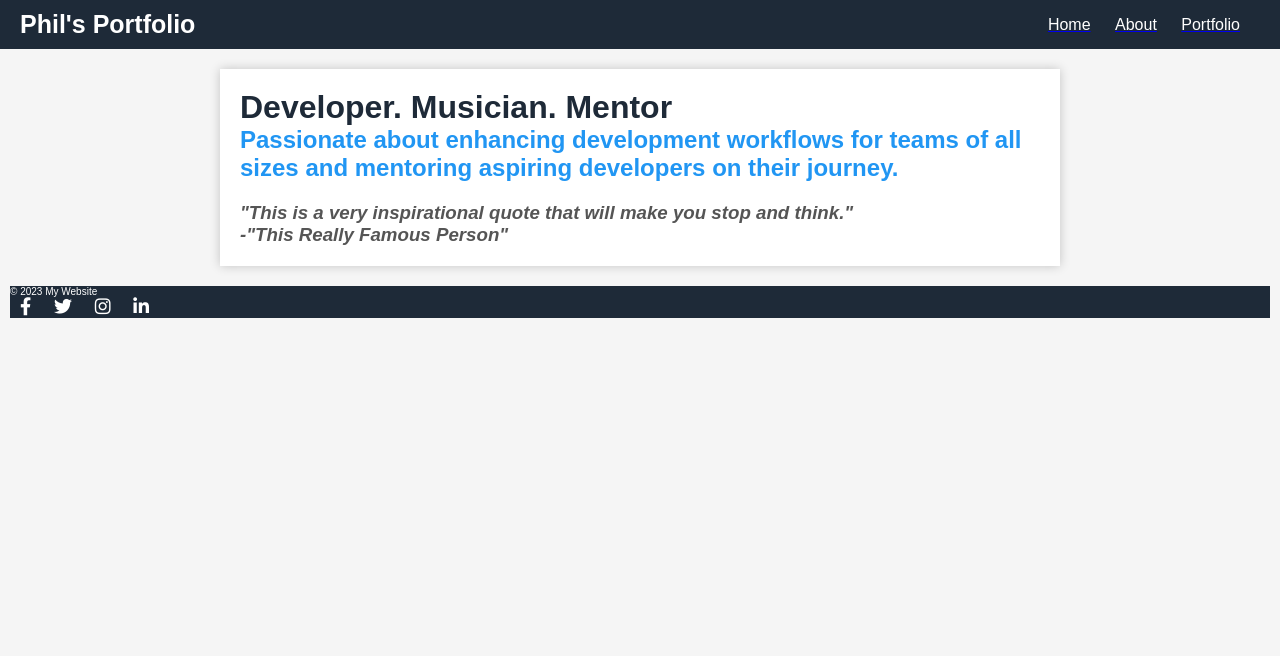
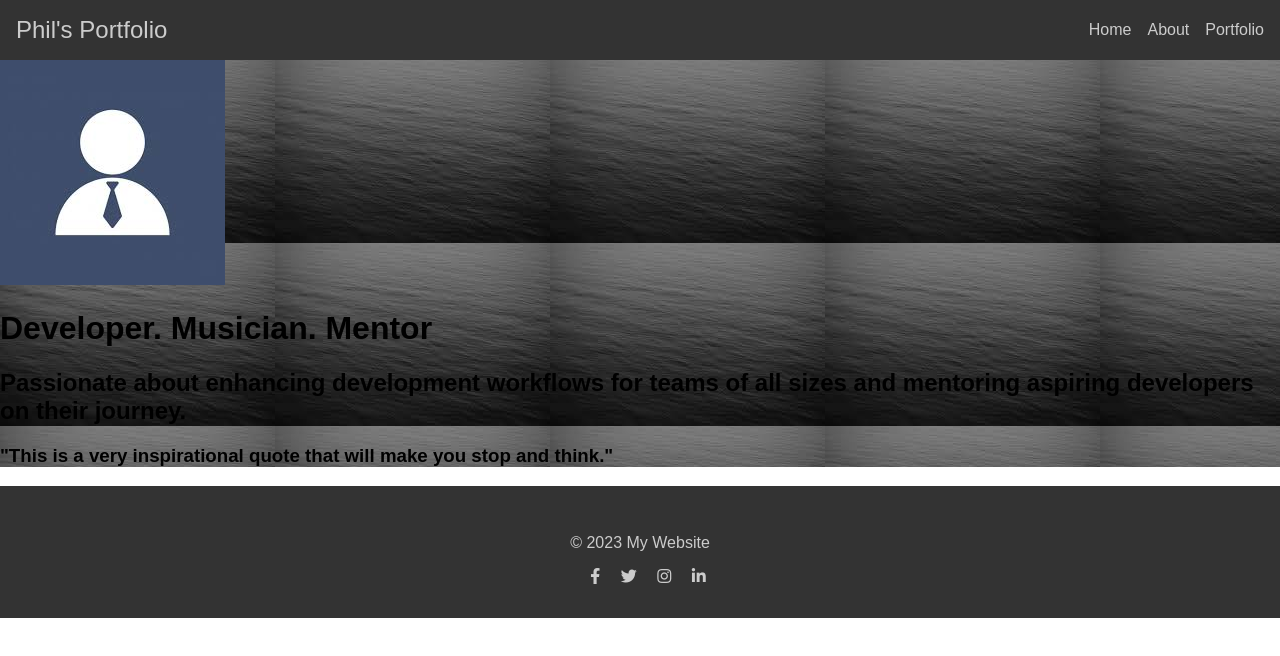
Before and after one commit to philmontague/personal_portfolio, a plain HTML site: page index.html in a window 1280 px wide. Drawn offline with Linux system fonts and the light colour scheme.

Commit message:
removed css for now

```diff
--- a/index.html
+++ b/index.html
@@ -19,15 +19,20 @@
                 </ul>
             </div>
         </nav>
-        <div class="main-body home">
+        <div class="main-body"
+            style="background-image: url('./images/dark-grey.jpg')">
+            <div class="image-containter">
+                <img src="./images/profile-photo.jpg" alt="Phil Montague"
+                    class="profile-image">
+            </div>
             <h1>Developer. Musician. Mentor</h1>
-            <h2>Passionate about enhancing development workflows for teams of
+            <h2 class="mission-statement">Passionate about enhancing development
+                workflows for teams of
                 all sizes and mentoring aspiring developers on their journey.</h2>
-            <div class="quote-container home">
+            <div class="quote-container">
                 <h3 class="quote">
                     "This is a very inspirational quote that will make you stop and think."
                     <br>
-                    -"This Really Famous Person"
                 </h3>
             </div>
         </div>
--- a/style.css
+++ b/style.css
@@ -1,92 +1,52 @@
-body, h1, h2, h3, p, ul, li {
+body {
+    font-family: Arial, Helvetica, sans-serif;
     margin: 0;
     padding: 0;
 }
 
-body {
-    background-color: #f5f5f5;
-    font-family: Arial, Helvetica, sans-serif;
+a {
+    text-decoration: none;
+    color: #333;
 }
 
+/* Navigation */
 .nav-bar {
-    background-color: #1e2a38;
-    color: white;
+    background-color: #333;
+    color: #ccc;
     display: flex;
     justify-content: space-between;
     align-items: center;
-    padding: 10px 20px;
+    padding: 1rem;
 }
 
 .logo {
-    font-size: 25px;
-    font-weight: bold;
+    font-size: 1.5rem;
 }
 
-.nav-links {
+.nav-links ul {
     list-style: none;
+    margin: 0;
+    padding: 0;
+    display: flex;
 }
 
-.link-button {
-    display: inline;
-    margin-right: 20px;
-    text-decoration: none;
-    color: white;
-    transition: color 0.3s ease;
+.nav-links li {
+    margin-left: 1rem;
 }
 
-.link-button:hover {
-    color: #2196f3;
-}
-
-/* Main Content */
-.main-body {
-    max-width: 800px;
-    margin: 20px auto;
-    padding: 20px;
-    background-color: white;
-    box-shadow: 0px 0px 10px rgba(0, 0, 0, 0.2);
-}
-
-h1 {
-    color: #1e2a38;
-}
-
-h2 {
-    color: #2196f3;
-}
-
-.quote {
-    font-style: italic;
-    margin-top: 20px;
-    color: #555;
-}
-
-.project {
-    margin: 20px 0;
-}
-
-.project-name {
-    color: #1e2a38;
+.nav-links a {
+    color: #ccc;
 }
 
 /* Footer */
 footer {
-    background-color: #1e2a38;
-    color: white;
-    margin: 0 10px;
-    text-decoration: none;
-    font-size: 10px;
+    background-color: #333;
+    color: #ccc;
+    padding: 2rem;
+    text-align: center;
 }
 
 .social-icons a {
-    color: white;
-    margin: 0 10px;
-    text-decoration: none;
-    font-size: 18px;
+    color: #ccc;
+    margin-left: 1rem;
 }
-
-.social-icons a:hover {
-    color: #2196f3;
-}
-
-/* MAIN BODY HOME PAGE */
```
Also changed, not shown: images/dark-grey.jpg (added), images/profile-photo.jpg (added).
